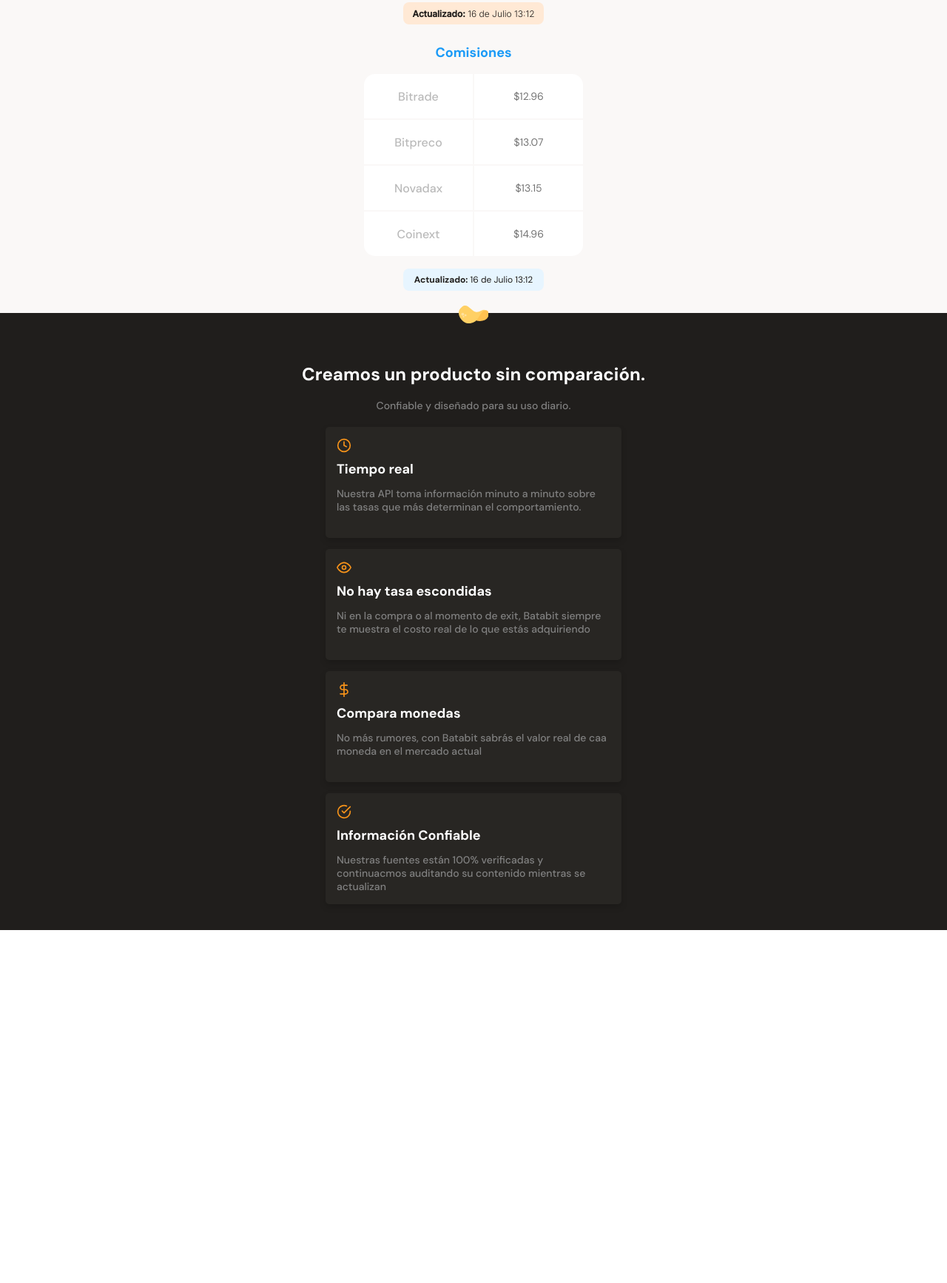
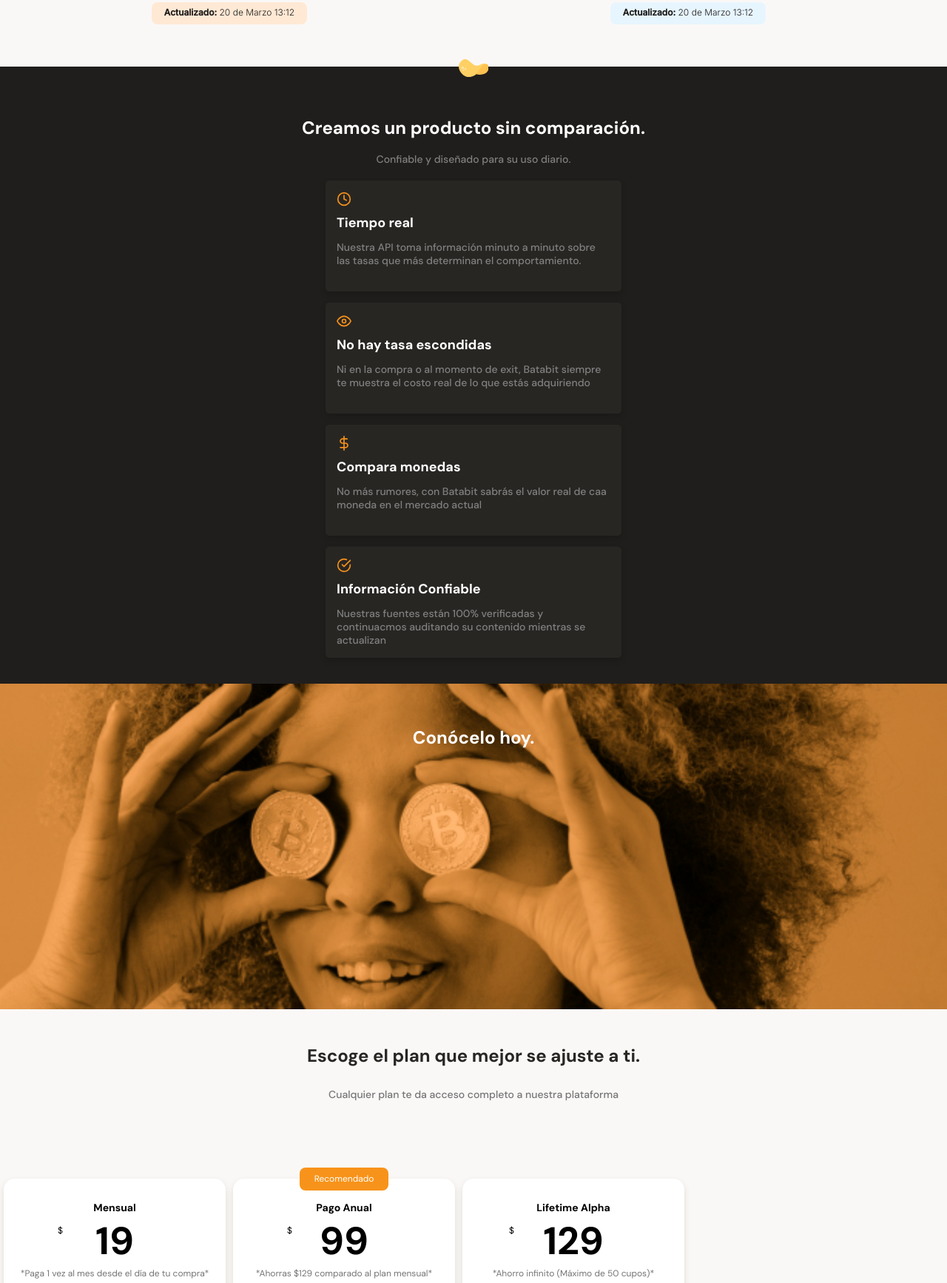
Before and after one commit to Camlo01/Batatabit-project, a plain HTML site: page index.html in a window 1280 px wide. Shown: the part 1066-2800 px from the top of the page at 74% size. Before the commit the page ends 2323 px from the top, so only its background shows below. Drawn offline with Linux system fonts and the light colour scheme.

Commit message:
proyecto terminado

```diff
--- a/index.html
+++ b/index.html
@@ -5,7 +5,7 @@
     <meta charset="UTF-8">
     <meta http-equiv="X-UA-Compatible" content="IE=edge">
     <meta name="viewport" content="width=device-width, initial-scale=1.0">
-    <title>Document</title>
+    <title>Batatabit</title>
     <link rel="preconnect" href="https://fonts.googleapis.com">
     <link rel="preconnect" href="https://fonts.gstatic.com" crossorigin>
     <link
@@ -20,16 +20,14 @@
 </head>
 
 <body>
-
     <!-- HEADER -->
     <header>
         <img src="Assets/img/logo.svg" alt="Logo">
         <div class="header--title-container">
             <h1>La próxima revolución en el intercambio de criptomonedas </h1>
             <p>Batatabit te ayuda a navegar entre los diferentes precios y tendencias</p>
-            <a class="header--buttom" href="#">Conoce nuestros planes <span></span></a>
+            <a class="header--buttom" href="#plans">Conoce nuestros planes <span></span></a>
         </div>
-
     </header>
     <main>
         <!-- EXCHANGE -->
@@ -44,9 +42,8 @@
             <section class="main-tables-container">
                 <!-- TABLE 1-->
                 <div class="main-currency-table">
-                    <p class="currency-table--title">Monedas</p>
+                    <p class="currency-table--title first-table">Monedas</p>
                     <div class="currency-table--container">
-
                         <table>
                             <tr>
                                 <td class="table__top-left">Bitcoin</td>
@@ -67,43 +64,41 @@
                         </table>
                     </div>
                     <!-- ACTUALIZACION -->
-                    <div class="currency-table--date">
-                        <p> <b>Actualizado:</b> 16 de Julio 13:12</p>
+                    <div class="currency-table--date first-currency">
+                        <p> <b>Actualizado:</b> 20 de Marzo 13:12</p>
                     </div>
                 </div>
-
                 <!-- TABLE 2-->
-                <div class="main-currency-table2">
-                    <p class="currency-table--title2">Comisiones</p>
-                    <div class="currency-table--container2">
+                <div class="main-currency-table">
+                    <p class="currency-table--title second-table">Comisiones</p>
+                    <div class="currency-table--container">
 
                         <table>
                             <tr>
-                                <td class="table__top-left2">Bitrade</td>
-                                <td class="table__top-right2 table__right2">$12.96</td>
+                                <td class="table__top-left">Bitrade</td>
+                                <td class="table__top-right table__right">$12.96</td>
                             </tr>
                             <tr>
                                 <td>Bitpreco</td>
-                                <td class="table__right2">$13.07</td>
+                                <td class="table__right">$13.07</td>
                             </tr>
                             <tr>
                                 <td>Novadax</td>
-                                <td class="table__right2">$13.15</td>
+                                <td class="table__right">$13.15</td>
                             </tr>
                             <tr>
-                                <td class="table__bottom-left2">Coinext</td>
-                                <td class="table__bottom-right2 table__right2">$14.96</td>
+                                <td class="table__bottom-left">Coinext</td>
+                                <td class="table__bottom-right table__right">$14.96</td>
                             </tr>
                         </table>
                     </div>
                     <!-- ACTUALIZACION 2-->
-                    <div class="currency-table--date2">
-                        <p> <b>Actualizado:</b> 16 de Julio 13:12</p>
+                    <div class="currency-table--date second-currency">
+                        <p> <b>Actualizado:</b> 20 de Marzo 13:12</p>
                     </div>
                 </div>
             </section>
         </section>
-
         <!-- sección detalles tarjetas -->
         <section class="main-product-detail">
             <span class="product-detail--batata-logo"></span>
@@ -116,36 +111,88 @@
                 <article class="product-detail--card">
                     <span class="logo-cards clock"></span>
                     <p class="product--card-title">Tiempo real</p>
-                    <p class="product--card-body">Nuestra API toma información minuto a minuto sobre las tasas que más determinan el comportamiento.</p>
+                    <p class="product--card-body">Nuestra API toma información minuto a minuto sobre las tasas que más
+                        determinan el comportamiento.</p>
                 </article>
                 <!-- tarjeta 2 -->
                 <article class="product-detail--card">
                     <span class="logo-cards eye"></span>
                     <p class="product--card-title">No hay tasa escondidas</p>
-                    <p class="product--card-body">Ni en la compra o al momento de exit, Batabit siempre te muestra el costo real de lo que estás adquiriendo</p>
+                    <p class="product--card-body">Ni en la compra o al momento de exit, Batabit siempre te muestra el
+                        costo real de lo que estás adquiriendo</p>
                 </article>
                 <!-- tarjeta 3 -->
                 <article class="product-detail--card">
                     <span class="logo-cards dollar"></span>
                     <p class="product--card-title">Compara monedas</p>
-                    <p class="product--card-body">No más rumores, con Batabit sabrás el valor real de caa moneda en el mercado actual</p>
+                    <p class="product--card-body">No más rumores, con Batabit sabrás el valor real de caa moneda en el
+                        mercado actual</p>
                 </article>
                 <!-- tarjeta 4 -->
                 <article class="product-detail--card">
                     <span class="logo-cards check-circle"></span>
                     <p class="product--card-title">Información Confiable</p>
-                    <p class="product--card-body">Nuestras fuentes están 100% verificadas y continuacmos auditando su contenido mientras se actualizan</p>
+                    <p class="product--card-body">Nuestras fuentes están 100% verificadas y continuacmos auditando su
+                        contenido mientras se actualizan</p>
                 </article>
             </section>
+        </section>
+        <section class="bitcoin-img-container">
+            <h2>Conócelo hoy.</h2>
+        </section>
+        <!-- seccion de planes -->
+        <section id="plans" class="main-plans-container">
+            <div class="plans--title">
+                <h2>Escoge el plan que mejor se ajuste a ti.</h2>
+                <p>Cualquier plan te da acceso completo a nuestra plataforma</p>
+            </div>
+            <!-- CARDS -->
+            <section class="plans-container--slider">
+                <!-- CARD 1 -->
+                <article class="plans-container--card">
+                    <div class="plan-info-container">
+                        <h3 class="plan-card--title">Mensual</h3>
+                        <p class="plan-card--price"><span class="dolar-sign">$</span>19</p>
+                        <p class="plan-card--saving">*Paga 1 vez al mes desde el día de tu compra*</p>
+                        <button class="plan-card--ca">Escoger este <span></span></button>
+                    </div>
+                </article>
+                <!-- CARD 2 -->
+                <article class="plans-container--card">
+                    <p class="recommended">Recomendado</p>
+                    <div class="plan-info-container">
+                        <h3 class="plan-card--title">Pago Anual</h3>
+                        <p class="plan-card--price"><span class="dolar-sign">$</span>99</p>
+                        <p class="plan-card--saving">*Ahorras $129 comparado al plan mensual*</p>
+                        <button class="plan-card--ca">Escoger este <span></span></button>
+                    </div>
+                </article>
+                <!-- CARD 3 -->
+                <article class="plans-container--card">
+                    <div class="plan-info-container">
+                        <h3 class="plan-card--title">Lifetime Alpha</h3>
+                        <p class="plan-card--price"><span class="dolar-sign2">$</span>129</p>
+                        <p class="plan-card--saving">*Ahorro infinito (Máximo de 50 cupos)*</p>
+                        <button class="plan-card--ca">Escoger este <span></span></button>
+                    </div>
+                </article>
+                <!-- FIN TARJETAS -->
+            </section>
+        </section>
+    </main>
+    <footer>
+        <section class="left">
+            <ul>
+                <li><a href="#">Linkedin</a></li>
+                <li><a href="#">Crunchbase</a></li>
+                <li><a href="#">Hackernews</a></li>
+            </ul>
+        </section>
+        <section class="right">
+            <img src="Assets/img/logo-footer.svg" alt="Logo de Batatabit 2022">
+        </section>
 
-
-        </section>
-        <section></section>
-        <section></section>
-    </main>
-    <footer></footer>
-
-
+    </footer>
 </body>
 
 </html>
--- a/styles.css
+++ b/styles.css
@@ -145,21 +145,38 @@
   line-height: 1.6rem;
   color: #757575;
 }
+
+.main-tables-container {
+  display: flex;
+  overflow-x: scroll;
+  overscroll-behavior-x: contain;
+  scroll-snap-type: x proximity;
+}
+
 .main-currency-table {
+  scroll-snap-align: center;
   width: 70%;
   min-width: 235px;
   max-width: 500px;
   height: 360px;
-  margin: 0 auto;
+  margin: 0 60px;
   font-family: "Inter", sans-serif;
 }
+
+/* Contenedor de tablas */
+
 /* Tabla */
 .main-currency-table .currency-table--title {
   margin-bottom: 15px;
   font-size: 1.8rem;
   font-weight: bold;
   line-height: 2.3rem;
+}
+.main-currency-table .first-table {
   color: var(--bitcoin-orange);
+}
+.main-currency-table .second-table {
+  color: var(--secondary-blue);
 }
 
 .currency-table--container {
@@ -228,13 +245,16 @@
 /* actualizar tabla 2 */
 
 .currency-table--date {
-  width: 190px;
+  width: 210px;
   height: 30px;
   margin: 0 auto;
   margin-top: 15px;
-  padding: 8px;
+  padding: 6px;
+  border-radius: 8px;
+}
+
+.first-currency {
   background-color: var(--soft-orange);
-  border-radius: 8px;
 }
 .currency-table--date p {
   font-size: 1.2rem;
@@ -242,96 +262,10 @@
   line-height: 1.5rem;
   color: var(--warm-black);
 }
-/* Tabla 2 */
-
-.main-currency-table2 .currency-table--title2 {
-  margin-bottom: 15px;
-  font-size: 1.8rem;
-  font-weight: bold;
-  line-height: 2.3rem;
-  color: var(--secondary-blue);
-}
-
-.currency-table--container2 {
-  width: 90%;
-  min-width: 230px;
-  max-width: 300px;
-  height: 250px;
-  margin: 0 auto;
-}
-.currency-table--container2 table {
-  width: 100%;
-  height: 100%;
-}
-
-.currency-table--container2 td {
-  width: 50%;
-  font-size: 1.6rem;
-  font-weight: 500;
-  line-height: 1.9rem;
-  color: var(--grey);
-  background-color: var(--just-white);
-}
-
-/* Bordes tablas 2 */
-
-.currency-table--container2 .table__top-left2 {
-  border-radius: 15px 0 0 0;
-}
-.currency-table--container2 .table__top-right2 {
-  border-radius: 0 15px 0 0;
-}
-.currency-table--container2 .table__bottom-left2 {
-  border-radius: 0 0 0 15px;
-}
-.currency-table--container2 .table__bottom-right2 {
-  border-radius: 0 0 15px 0;
-}
-.currency-table--container2 .table__right2 {
-  font-size: 1.4rem;
-  font-weight: normal;
-  line-height: 1.7rem;
-  color: #757575;
-}
-
-.currency-table--container2 .down2 {
-  display: inline-block;
-  width: 15px;
-  height: 15px;
-  margin-left: 10px;
-  background-image: url(Assets/icons/trending-down.svg);
-  background-size: cover;
-  background-position: center;
-  background-repeat: no-repeat;
-}
-
-.currency-table--container2 .up2 {
-  display: inline-block;
-  width: 15px;
-  height: 15px;
-  margin-left: 10px;
-  background-image: url(Assets/icons/trending-up.svg);
-  background-size: cover;
-  background-position: center;
-  background-repeat: no-repeat;
-}
-
 /* actualizar 2 */
 
-.currency-table--date2 {
-  width: 190px;
-  height: 30px;
-  margin: 0 auto;
-  margin-top: 15px;
-  padding: 8px;
+.second-currency {
   background-color: var(--soft-blue);
-  border-radius: 8px;
-}
-.currency-table--date2 p {
-  font-size: 1.2rem;
-  font-weight: 300;
-  line-height: 1.5rem;
-  color: var(--warm-black);
 }
 
 /* contenedor 2 PRODUCTOS */
@@ -383,15 +317,12 @@
   width: 100%;
   min-width: 288px;
   max-width: 400px;
-  height: 150px;
+  min-height: 150px;
   margin: 15px auto;
   padding: 15px;
   background-color: var(--black);
   border-radius: 5px;
   box-shadow: 0 4px 8px rgba(0, 0, 0, 0.16);
-}
-
-.product-detail--card {
 }
 
 .logo-cards {
@@ -434,3 +365,174 @@
   line-height: 1.8rem;
   color: #808080;
 }
+
+.bitcoin-img-container {
+  width: 100%;
+  min-width: 320px;
+  height: 55vh;
+  background-image: url(Assets/img/bitcoinbaby2x.jpg);
+  background-position: center;
+  background-size: cover;
+  background-repeat: no-repeat;
+}
+.bitcoin-img-container h2 {
+  padding-top: 60px;
+  font-size: 2.4rem;
+  line-height: 2.6rem;
+  text-align: center;
+  font-weight: bold;
+  color: var(--just-white);
+}
+
+.main-plans-container {
+  width: 100%;
+  min-width: 320px;
+  padding-bottom: 70px;
+  text-align: center;
+}
+.plans--title {
+  width: 90%;
+  min-width: 288px;
+  height: auto;
+  margin: 0 auto;
+  padding-bottom: 55px;
+}
+
+.plans--title h2 {
+  padding-top: 50px;
+  color: var(--warm-black);
+  font-size: 2.4rem;
+  font-weight: bold;
+  line-height: 2.6rem;
+  color: var(--black);
+}
+
+.plans--title p {
+  padding-top: 30px;
+  font-size: 1.4rem;
+  font-weight: 500;
+  line-height: 1.8rem;
+  color: #757575;
+}
+
+.plans-container--slider {
+  display: flex;
+  height: 316px;
+  overflow-x: scroll;
+  overscroll-behavior-x: contain;
+  scroll-snap-type: x proximity;
+}
+
+.plans-container--card {
+  position: relative;
+  scroll-snap-align: center;
+  width: 70%;
+  min-width: 230px;
+  max-width: 300px;
+  height: 250px;
+  margin: 50px 5px 0;
+  padding: 0 15px;
+  background-color: var(--just-white);
+  border-radius: 15px;
+  box-shadow: 0 4px 8px rgba(89, 73, 30, 0.16);
+}
+
+.recommended {
+  position: absolute;
+  width: 120px;
+  height: 31px;
+  left: calc(50% - 60px);
+  font-size: 1.2rem;
+  padding: 7px;
+  top: -15px;
+  background-color: var(--bitcoin-orange);
+  border-radius: 8px;
+  color: var(--just-white);
+}
+
+.plan-card--title {
+  padding-top: 30px;
+  font-size: 1.4rem;
+  font-weight: 1.4rem;
+  line-height: 1.8rem;
+  color: black;
+}
+
+.plan-card--price {
+  padding: 5px 0;
+  font-size: 5.2rem;
+  font-weight: bold;
+  line-height: 6.3rem;
+  color: black;
+}
+.plan-card--price .dolar-sign {
+  position: absolute;
+  font-size: 1.2rem;
+  font-weight: 300;
+  left: 73px;
+  top: 39px;
+}
+.plan-card--price .dolar-sign2 {
+  position: absolute;
+  font-size: 1.2rem;
+  font-weight: 300;
+  left: 63px;
+  top: 39px;
+}
+
+.plan-card--saving {
+  font-size: 1.2rem;
+  color: #757575;
+  line-height: 1.5rem;
+}
+
+.plan-card--ca {
+  margin-top: 20px;
+  width: 150px;
+  height: 45px;
+  background-color: white;
+  border: 2px solid var(--bitcoin-orange);
+  border-radius: 4px;
+  font-size: 1.4rem;
+  font-weight: bold;
+  line-height: 1.8rem;
+  color: var(--black);
+}
+
+.plan-card--ca span {
+  display: inline-block;
+  width: 20px;
+  height: 20px;
+  background-image: url(Assets/icons/orange-right-arrow.svg);
+  vertical-align: text-bottom;
+}
+
+footer {
+  display: flex;
+  width: 100%;
+  height: 150px;
+  background-color: var(--bitcoin-orange);
+}
+
+footer section {
+  display: flex;
+  width: 50%;
+  justify-content: center;
+  align-items: center;
+}
+
+footer .left ul {
+  font-size: 1.4rem;
+  font-weight: 500;
+  line-height: 1.8rem;
+  list-style: none;
+}
+
+.left li {
+  margin: 10px 0;
+}
+
+.left a {
+  text-decoration: none;
+  color: var(--just-white);
+}
```
